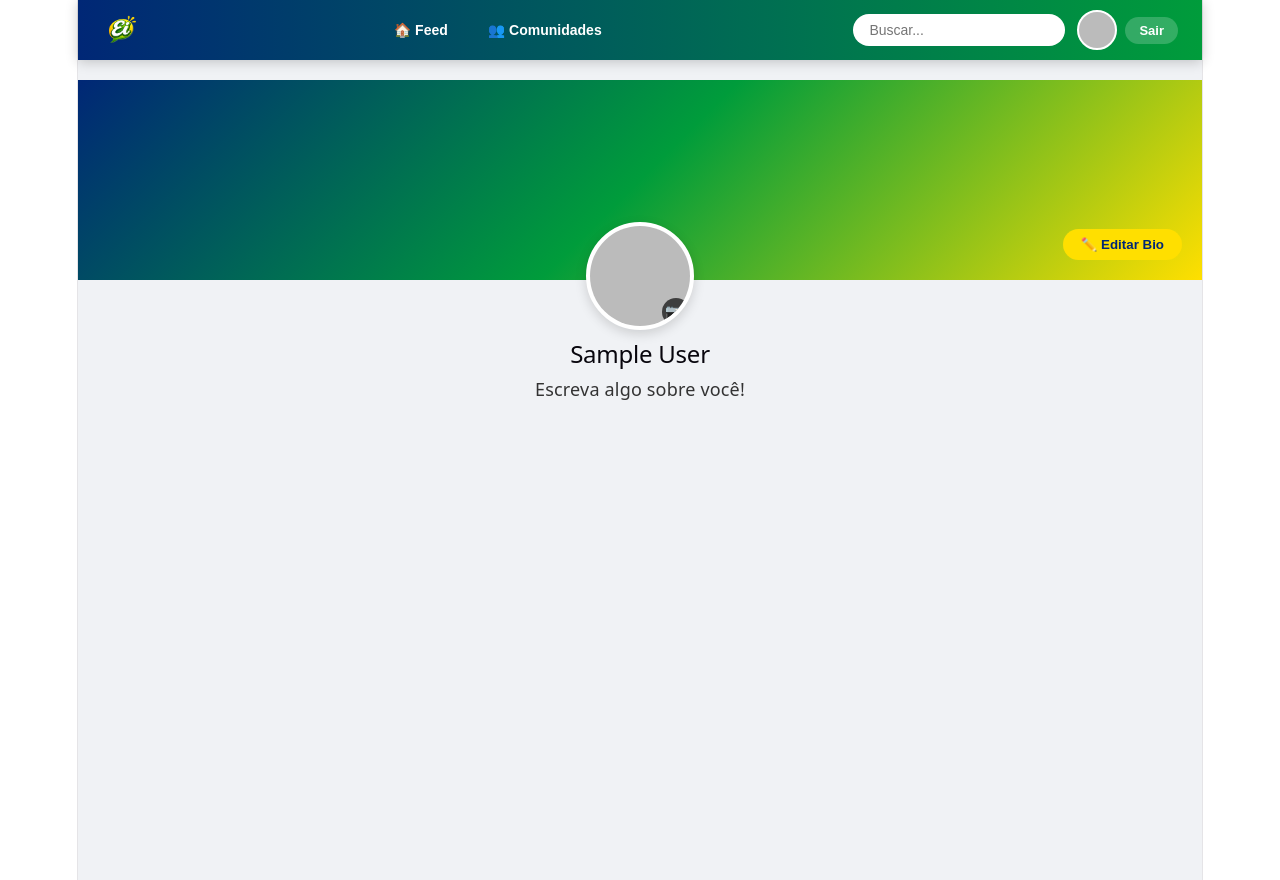
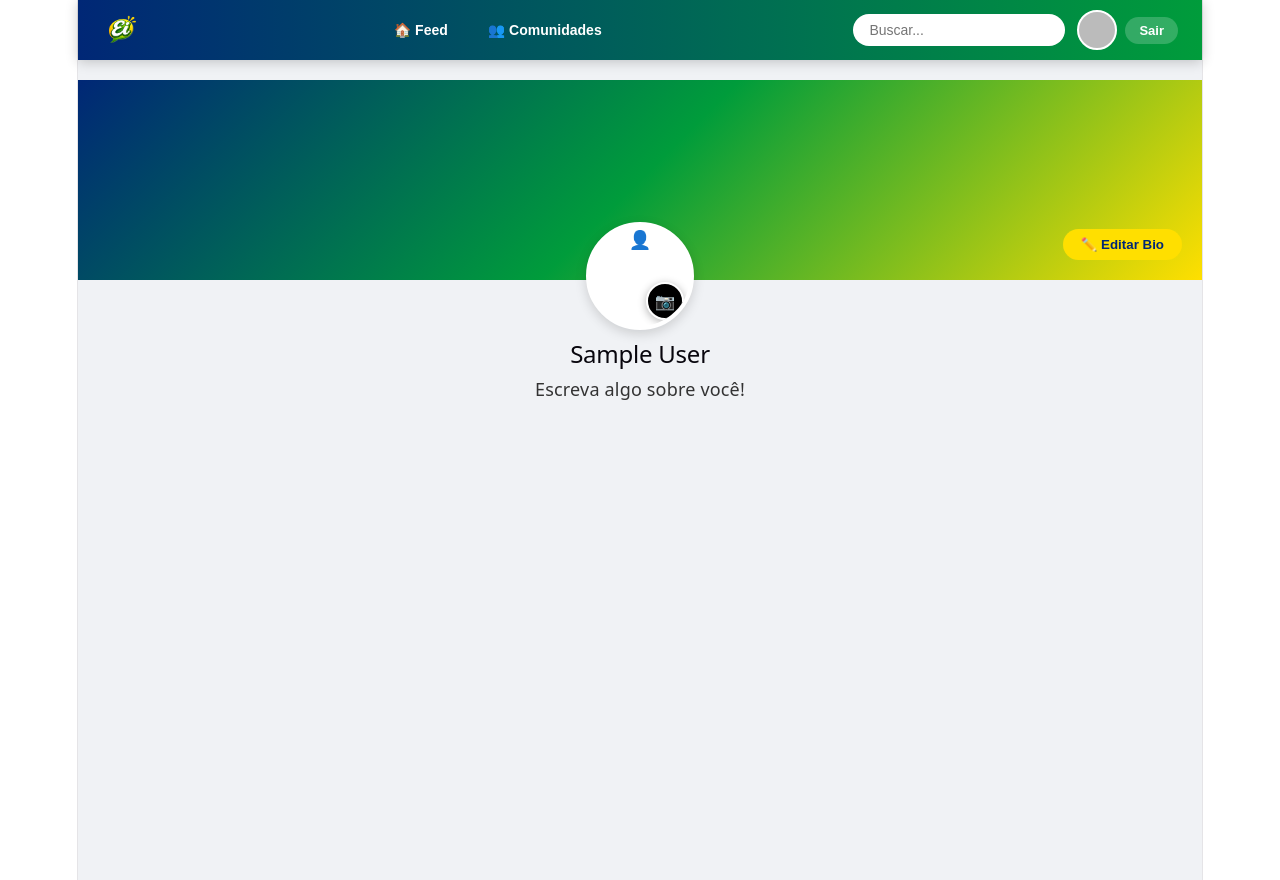
Before and after one commit to bebecaclaudio/ei-social, a React (Vite) app in the folder ei-social/: page /perfil in a window 1280 px wide. Built offline with nearby package versions, Linux system fonts and the light colour scheme; no server answers; the database is empty; sample sign-in values are in the browser's storage.

Commit message:
refatorando perfil

```diff
--- a/ei-social/src/Perfil.jsx
+++ b/ei-social/src/Perfil.jsx
@@ -9,13 +9,13 @@ function Perfil({ usuario }) {
   const LIMITE_BIO = 160
 
   const [dadosPerfil, setDadosPerfil] = useState({
-    nome: usuario?.displayName || usuario?.email?.split('@')[0] || 'Usuario',
+    nome: '',
     bio: '',
     local: ''
   })
 
   // FOTO
-  const [foto, setFoto] = useState(usuario?.photoURL || '')
+  const [foto, setFoto] = useState('')
   const [menuFoto, setMenuFoto] = useState(false)
 
   // CROP
@@ -27,34 +27,55 @@ function Perfil({ usuario }) {
   useEffect(() => {
     async function carregarDados() {
       if (!usuario?.uid) return
+
       try {
         const docRef = doc(db, 'usuarios', usuario.uid)
         const docSnap = await getDoc(docRef)
+
         if (docSnap.exists()) {
           const data = docSnap.data()
-          setDadosPerfil(data)
+
+          setDadosPerfil({
+            nome: data.nome || usuario.displayName || usuario.email?.split('@')[0] || 'Usuario',
+            bio: data.bio || '',
+            local: data.local || ''
+          })
+
           if (data.foto) setFoto(data.foto)
+        } else {
+          setDadosPerfil({
+            nome: usuario.displayName || usuario.email?.split('@')[0] || 'Usuario',
+            bio: '',
+            local: ''
+          })
         }
       } catch (error) {
         console.error(error)
       }
+
       setCarregando(false)
     }
+
     carregarDados()
   }, [usuario])
 
   async function salvarAlteracoes() {
+    if (!usuario?.uid) return
+
     if (dadosPerfil.bio.length > LIMITE_BIO) {
       alert('Sua bio está muito longa!')
       return
     }
+
     try {
       await setDoc(doc(db, 'usuarios', usuario.uid), {
         ...dadosPerfil,
         foto
       })
+
       setEditando(false)
-    } catch {
+    } catch (error) {
+      console.error(error)
       alert('Erro ao salvar')
     }
   }
@@ -99,26 +120,30 @@ function Perfil({ usuario }) {
             {foto ? (
               <img
                 src={foto}
+                alt="Foto de perfil"
                 style={{ width: '100%', height: '100%', objectFit: 'cover' }}
               />
             ) : '👤'}
 
-            {/* BOTÃO FOTO */}
+            {/* BOTÃO FOTO AJUSTADO */}
             <div
               onClick={() => setMenuFoto(!menuFoto)}
               style={{
                 position: 'absolute',
-                bottom: '0',
-                right: '0',
-                width: '28px',
-                height: '28px',
+                bottom: '6px',
+                right: '6px',
+                width: '34px',
+                height: '34px',
                 borderRadius: '50%',
-                background: '#000000aa',
-                color: 'white',
+                background: '#000',
+                color: '#fff',
                 display: 'flex',
                 alignItems: 'center',
                 justifyContent: 'center',
-                cursor: 'pointer'
+                cursor: 'pointer',
+                fontSize: '16px',
+                boxShadow: '0 2px 8px rgba(0,0,0,0.3)',
+                border: '2px solid white'
               }}
             >
               📷
@@ -248,7 +273,7 @@ function Perfil({ usuario }) {
               aspect={1}
               cropShape="round"
               onCropChange={setCrop}
-              onZoomChange={setZoom}
+              onZoomChange={(z) => setZoom(Number(z))}
             />
           </div>
 
@@ -259,7 +284,7 @@ function Perfil({ usuario }) {
               max={3}
               step={0.1}
               value={zoom}
-              onChange={(e) => setZoom(e.target.value)}
+              onChange={(e) => setZoom(Number(e.target.value))}
             />
 
             <button onClick={() => {
```
